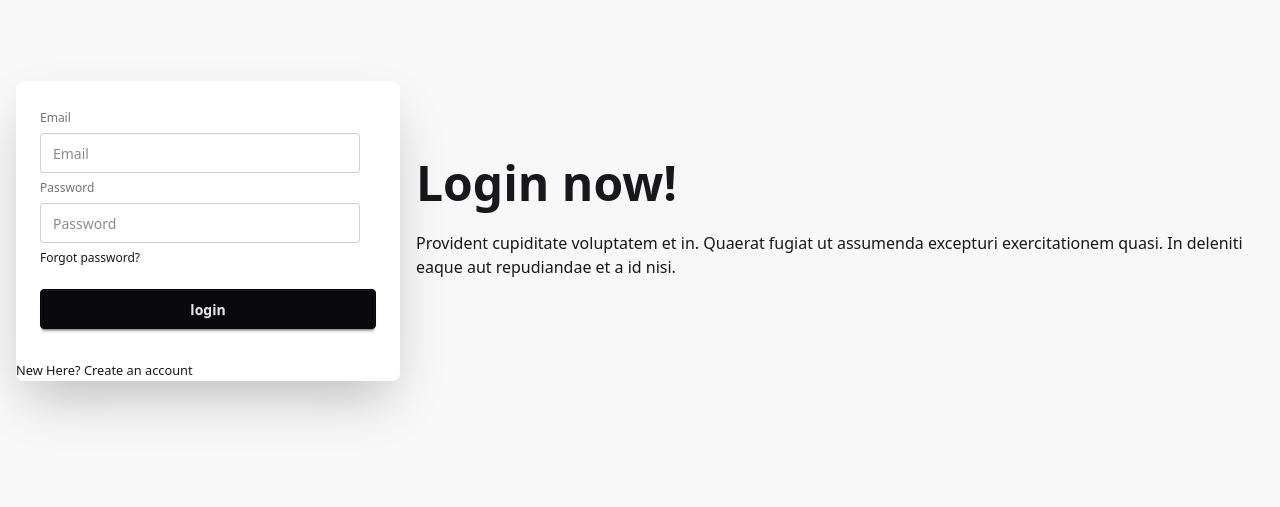
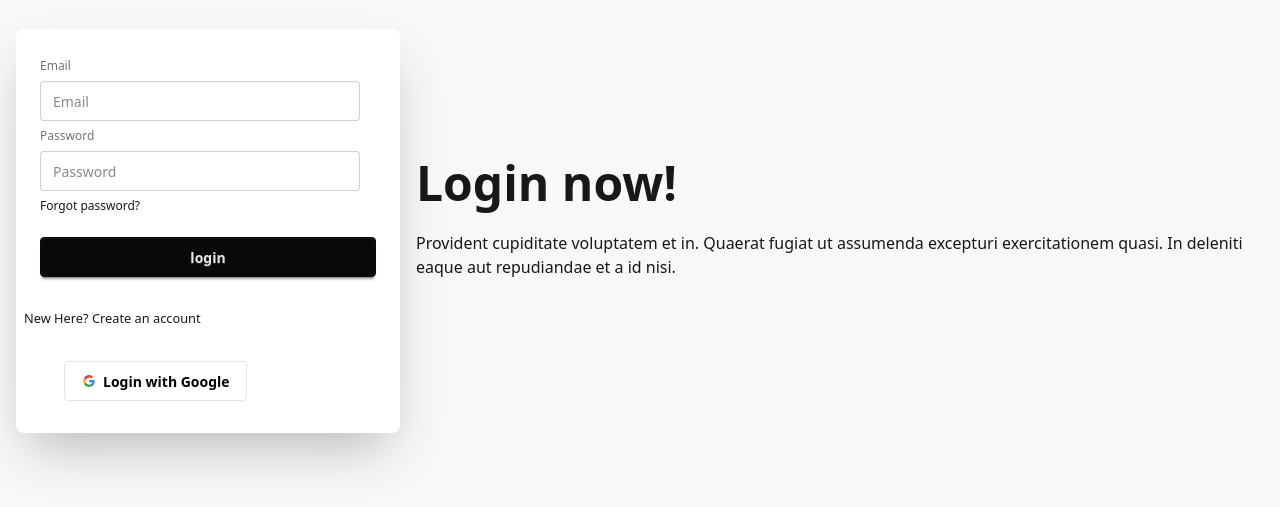
Before and after one commit to hmtamim199/bistro-client, a React (Vite) app: page /login in a window 1280 px wide. Shown: the part 169-676 px from the top of the page. Built offline with nearby package versions, Linux system fonts and the light colour scheme; no server answers.

Commit message:
signinwithgoogle added

```diff
--- a/src/Pages/Login/Login.jsx
+++ b/src/Pages/Login/Login.jsx
@@ -1,6 +1,7 @@
 import { useContext } from "react";
 import { AuthContext } from "../../Provider/AuthProvider";
 import { Link, useNavigate } from "react-router-dom";
+import SocialLogin from "../../components/SocialLogin";
 
 const Login = () => {
   const { singIn } = useContext(AuthContext);
@@ -55,10 +56,11 @@
             </fieldset>
           </form>
           <p>
-            <small>
+            <small className="ml-2">
               New Here? <Link to="/signup">Create an account</Link>{" "}
             </small>
           </p>
+          <SocialLogin></SocialLogin>
         </div>
       </div>
     </div>
--- a/src/Pages/SingUp/SingUp.jsx
+++ b/src/Pages/SingUp/SingUp.jsx
@@ -2,6 +2,7 @@
 import { useForm } from "react-hook-form";
 import { AuthContext } from "../../Provider/AuthProvider";
 import { Link, useNavigate } from "react-router-dom";
+import useAxiosPublic from "../../hooks/useAxiosPublic";
 
 const SingUp = () => {
   const {
@@ -12,13 +13,20 @@
 
   const { createUser } = useContext(AuthContext);
   const navigate = useNavigate();
+  const axiosPublic = useAxiosPublic();
 
   const onSubmit = (data) => {
     console.log(data);
     createUser(data.email, data.password).then((result) => {
       const user = result.user;
-      console.log(user);
-      navigate("/");
+      const userInfo = { name: data.name, email: data.email };
+
+      axiosPublic.post("/users", userInfo).then((res) => {
+        if (res.data.insertedId) {
+          alert("User Created Successfully");
+          navigate("/");
+        }
+      });
     });
   };
   return (
--- a/src/Provider/AuthProvider.jsx
+++ b/src/Provider/AuthProvider.jsx
@@ -3,8 +3,10 @@
 import {
   createUserWithEmailAndPassword,
   getAuth,
+  GoogleAuthProvider,
   onAuthStateChanged,
   signInWithEmailAndPassword,
+  signInWithPopup,
   signOut,
 } from "firebase/auth";
 import { app } from "../firebase/firebase.config";
@@ -15,7 +17,7 @@
 const AuthProvider = ({ children }) => {
   const [user, SetUser] = useState(null);
   const [loading, setLoading] = useState(true);
-
+  const googleProvider = new GoogleAuthProvider();
   useEffect(() => {
     const unSubscribe = onAuthStateChanged(auth, (currentUser) => {
       SetUser(currentUser);
@@ -37,6 +39,10 @@
     return signInWithEmailAndPassword(auth, email, password);
   };
 
+  const googleSingIn = () => {
+    setLoading(true);
+    return signInWithPopup(auth, googleProvider);
+  };
   const singOut = () => {
     setLoading(false);
     return signOut(auth);
@@ -47,6 +53,7 @@
     loading,
     createUser,
     singIn,
+    googleSingIn,
     singOut,
   };
 
--- /dev/null
+++ b/src/components/SocialLogin.jsx
@@ -0,0 +1,51 @@
+import useAuth from "../hooks/useAuth";
+
+const SocialLogin = () => {
+  const { googleSingIn } = useAuth();
+  const handleSocialLogin = () => {
+    googleSingIn().then((result) => {
+      const user = result.user;
+      console.log(user);
+    });
+  };
+
+  return (
+    <div className="ml-4 p-8">
+      <button
+        onClick={handleSocialLogin}
+        className="btn bg-white text-black border-[#e5e5e5]"
+      >
+        <svg
+          aria-label="Google logo"
+          width="16"
+          height="16"
+          xmlns="http://www.w3.org/2000/svg"
+          viewBox="0 0 512 512"
+        >
+          <g>
+            <path d="m0 0H512V512H0" fill="#fff"></path>
+            <path
+              fill="#34a853"
+              d="M153 292c30 82 118 95 171 60h62v48A192 192 0 0190 341"
+            ></path>
+            <path
+              fill="#4285f4"
+              d="m386 400a140 175 0 0053-179H260v74h102q-7 37-38 57"
+            ></path>
+            <path
+              fill="#fbbc02"
+              d="m90 341a208 200 0 010-171l63 49q-12 37 0 73"
+            ></path>
+            <path
+              fill="#ea4335"
+              d="m153 219c22-69 116-109 179-50l55-54c-78-75-230-72-297 55"
+            ></path>
+          </g>
+        </svg>
+        Login with Google
+      </button>
+    </div>
+  );
+};
+
+export default SocialLogin;
--- /dev/null
+++ b/src/hooks/useAxiosPublic.jsx
@@ -0,0 +1,10 @@
+import axios from "axios";
+
+const axiosPublic = axios.create({
+  baseURL: "http://localhost:5000",
+});
+const useAxiosPublic = () => {
+  return axiosPublic;
+};
+
+export default useAxiosPublic;
```
